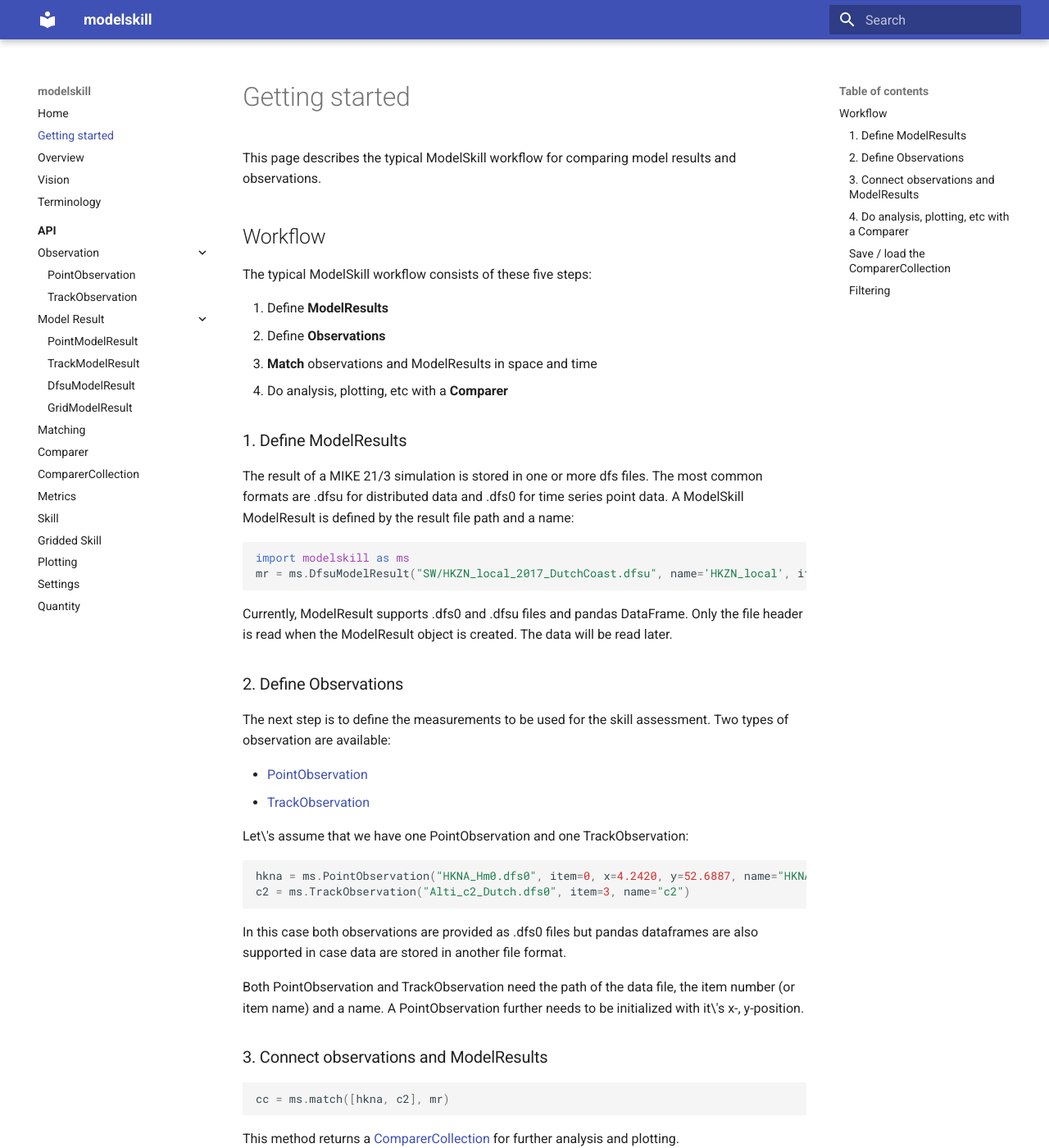
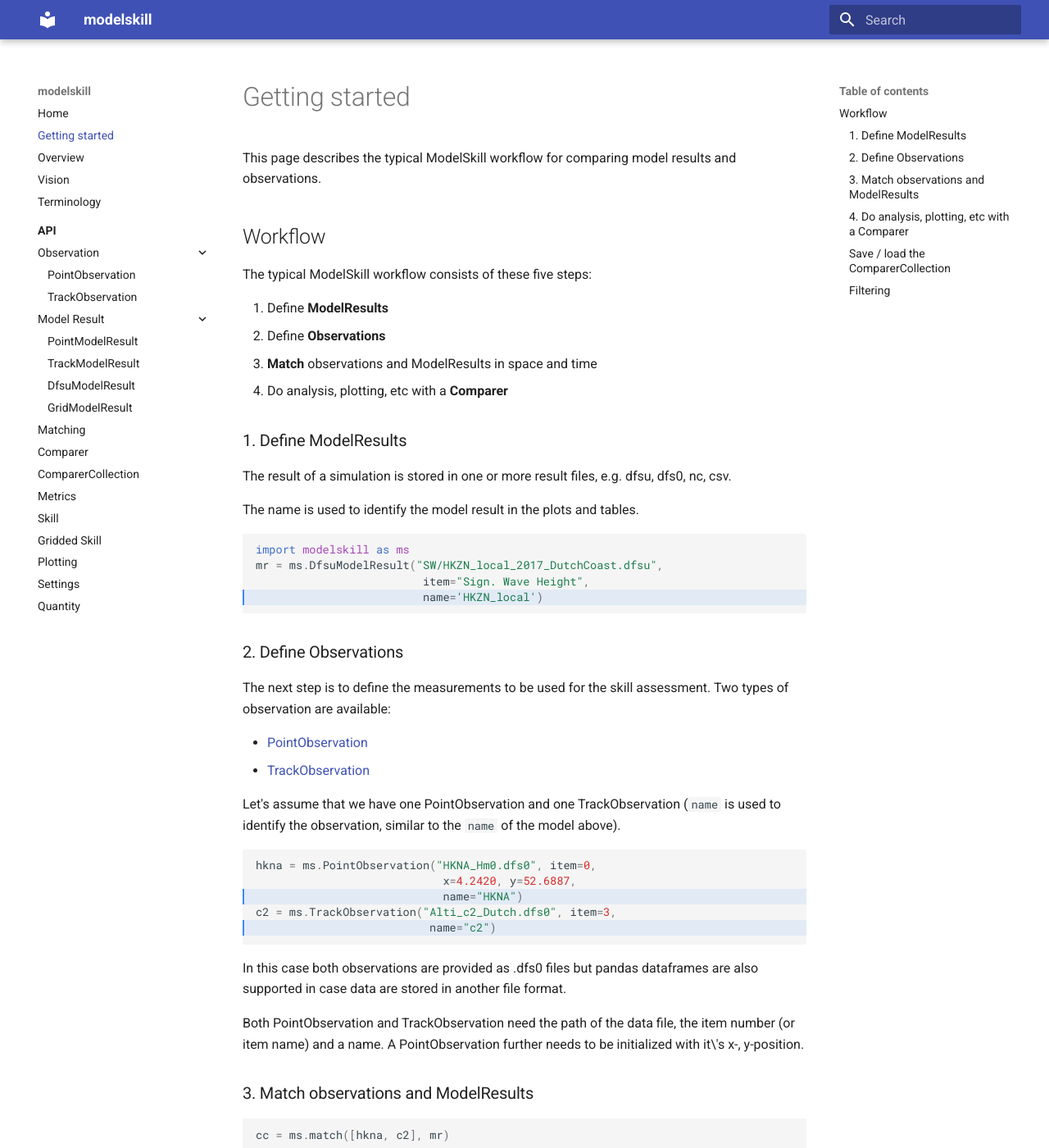
Before and after one commit to DHI/modelskill, an MkDocs documentation site: the page built from docs/getting-started.md, in a window 1280 px wide and 1400 px high. Shown: the whole window at 82% size. Built offline with MkDocs 1.6.1 and Material for MkDocs 9.7.7, drawn with Linux system fonts in a browser that asks for light colours.

Commit message:
Twek index / getting started pages

````diff
--- a/docs/getting-started.md
+++ b/docs/getting-started.md
@@ -18,19 +18,16 @@ The typical ModelSkill workflow consists of these five steps:
 
 ### 1. Define ModelResults
 
-The result of a MIKE 21/3 simulation is stored in one or more dfs files.
-The most common formats are .dfsu for distributed data and .dfs0 for
-time series point data. A ModelSkill ModelResult is defined by the
-result file path and a name:
+The result of a simulation is stored in one or more result files, e.g. dfsu, dfs0, nc, csv.
 
-```python
+The name is used to identify the model result in the plots and tables.
+
+```python hl_lines="4"
 import modelskill as ms
-mr = ms.DfsuModelResult("SW/HKZN_local_2017_DutchCoast.dfsu", name='HKZN_local', item="Sign. Wave Height")
+mr = ms.DfsuModelResult("SW/HKZN_local_2017_DutchCoast.dfsu",
+                         item="Sign. Wave Height",
+                         name='HKZN_local')
 ```
-
-Currently, ModelResult supports .dfs0 and .dfsu files and pandas
-DataFrame. Only the file header is read when the ModelResult object is
-created. The data will be read later.
 
 ### 2. Define Observations
 
@@ -40,12 +37,15 @@ assessment. Two types of observation are available:
 -   [PointObservation](api/observation/point.md)
 -   [TrackObservation](api/observation/track.md)
 
-Let\'s assume that we have one PointObservation and one
-TrackObservation:
+Let's assume that we have one PointObservation and one
+TrackObservation (`name` is used to identify the observation, similar to the `name` of the model above).
 
-```python
-hkna = ms.PointObservation("HKNA_Hm0.dfs0", item=0, x=4.2420, y=52.6887, name="HKNA")
-c2 = ms.TrackObservation("Alti_c2_Dutch.dfs0", item=3, name="c2")
+```python hl_lines="3 5"
+hkna = ms.PointObservation("HKNA_Hm0.dfs0", item=0,
+                            x=4.2420, y=52.6887,
+                            name="HKNA")
+c2 = ms.TrackObservation("Alti_c2_Dutch.dfs0", item=3,
+                          name="c2")
 ```
 
 In this case both observations are provided as .dfs0 files but pandas
@@ -57,7 +57,7 @@ file, the item number (or item name) and a name. A PointObservation
 further needs to be initialized with it\'s x-, y-position.
 
 
-### 3. Connect observations and ModelResults
+### 3. Match observations and ModelResults
 
 ```python
 cc = ms.match([hkna, c2], mr)
````
Also changed, not shown: docs/index.md (+8 -10 lines).
